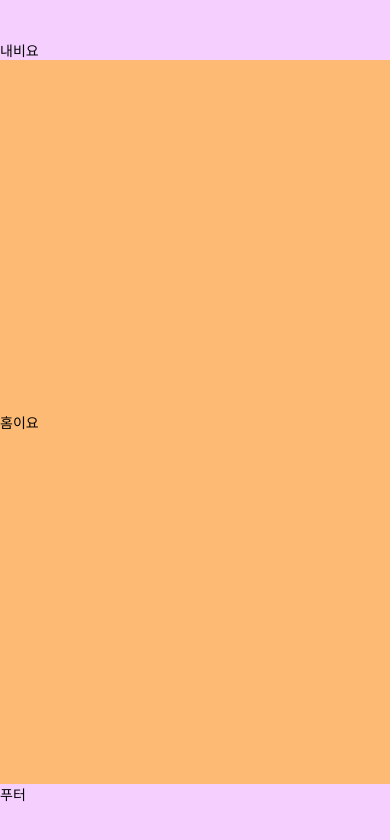
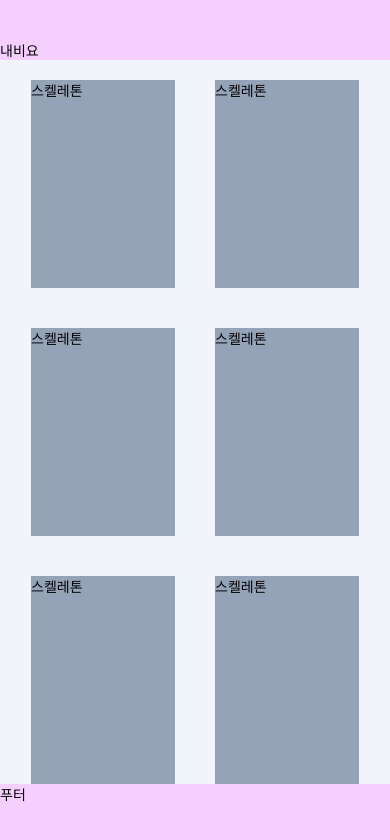
Before and after one commit to YoonioM/Toonbora, a React Native app: screen /Home in a window 390 px wide. Shown: the top 840 px of the page. Built offline with nearby package versions, Linux system fonts and the light colour scheme.

Commit message:
홈화면 레이아웃 짜는중

```diff
--- a/src/components/Home/Home.tsx
+++ b/src/components/Home/Home.tsx
@@ -1,12 +1,29 @@
-import { Text } from "react-native";
+import { ScrollView, Text, View } from "react-native";
 import Layout from "../Layout";
 import { NavigationProp } from "@react-navigation/native";
 import IParamList from "../../interface/IParamList";
 
+const dummy = [
+    "", "", "", "", "", "", "",
+]
+
+/**
+ *
+ * ===== TODO =====
+ * scrollview flatlist로 바꾸기
+ *
+ */
+
 export default function Home({ navigation }: { navigation: NavigationProp<IParamList> }) {
     return (
         <Layout>
-            <Text>홈이요</Text>
+            <ScrollView contentContainerStyle={{flexDirection: 'row', flexWrap: "wrap", justifyContent: 'center'}}>
+                {dummy.map(item => (
+                <View className="flex w-36 h-52 m-5 bg-slate-400">
+                    <Text>스켈레톤</Text>
+                </View>
+                ))}
+            </ScrollView>
         </Layout>
     )
 }
--- a/src/components/Layout.tsx
+++ b/src/components/Layout.tsx
@@ -10,7 +10,7 @@ export default function Layout({ children }: { children?: React.ReactNode}) {
     return (
         <View className="flex flex-1 bg-fuchsia-200">
             { route.name === 'Home' || !route ? <Nav/> : '' }
-            <View className="justify-center flex-1 bg-orange-300">
+            <View className="justify-center flex-1 bg-slate-100">
                 {children}
             </View>
             <Footer />
```
